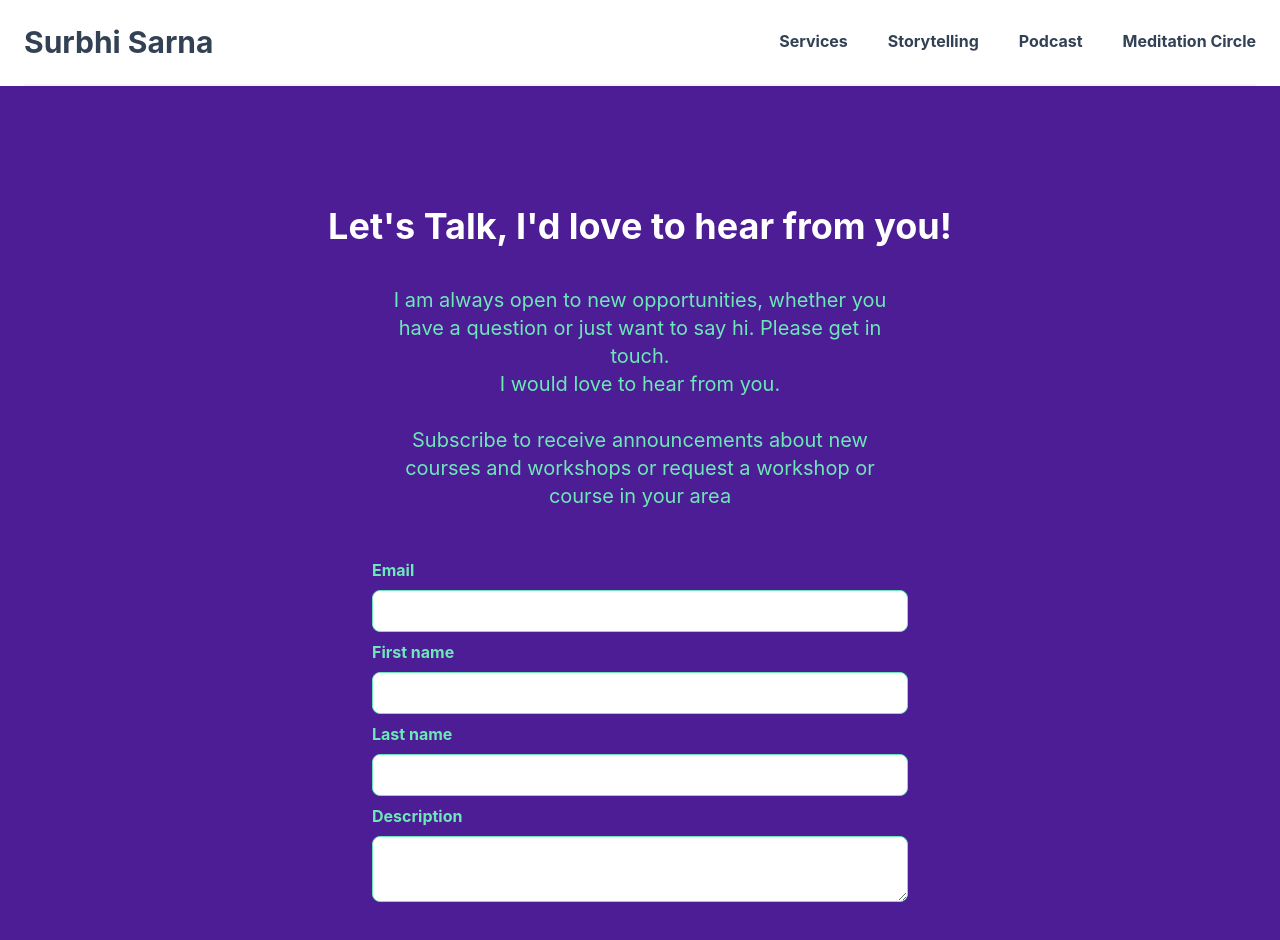
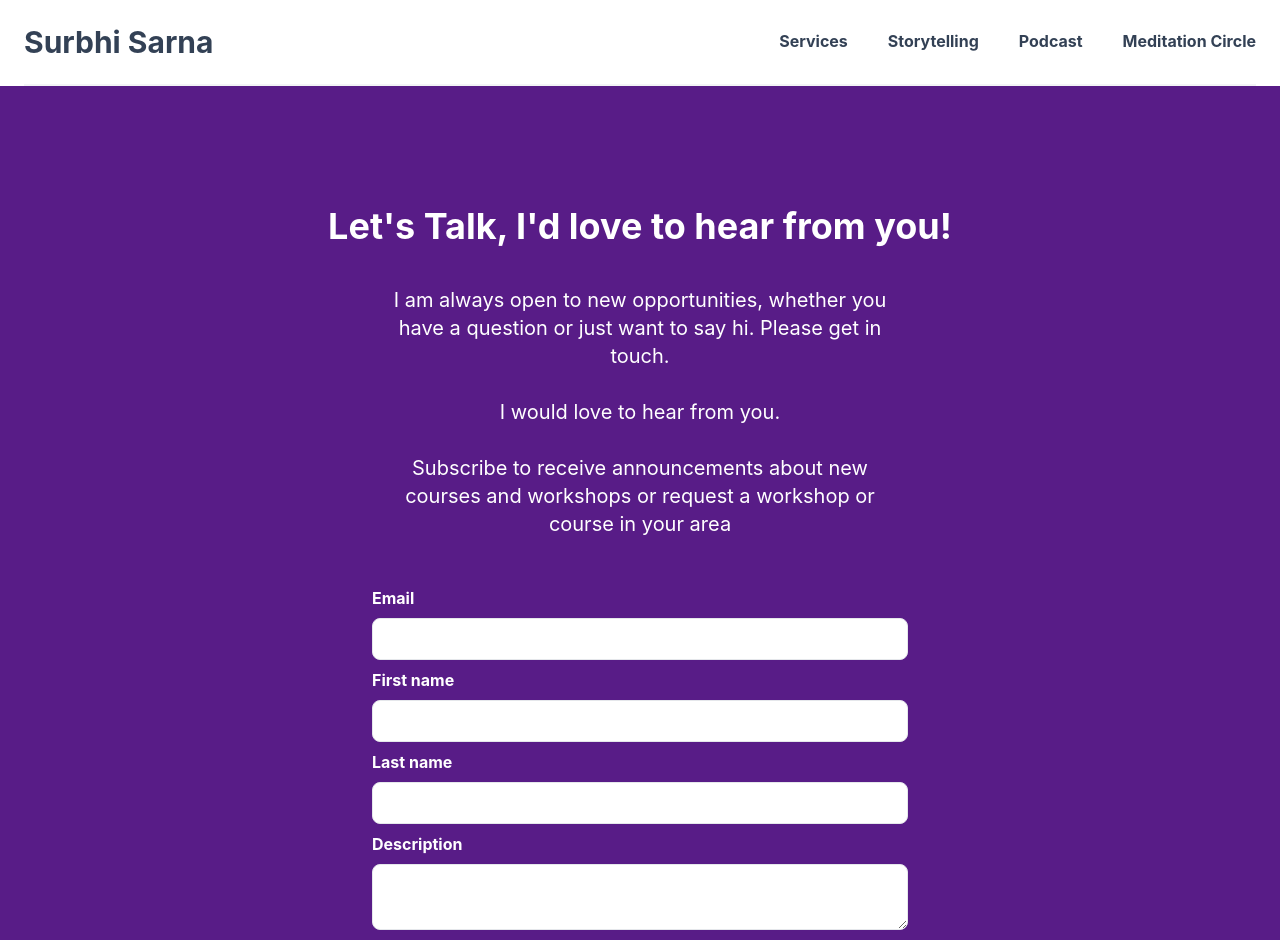
Before and after one commit to SurbhiSarna/surbhi-sarna-site, a React (Vite) app: page /contact in a window 1280 px wide. Shown: the top 940 px of the page. Built offline with nearby package versions, Linux system fonts and the light colour scheme.

Commit message:
:art: - Client changes per feedback

```diff
--- a/src/components/ContactForm/contactform.jsx
+++ b/src/components/ContactForm/contactform.jsx
@@ -14,15 +14,16 @@ class ContactForm extends React.Component {
 
   render() {
     return (
-      <div className="bg-violet-900">
+      <div className="bg-purple-900">
         <div className="max-w-7xl mx-auto md:h-max md:py-20 py-10">
           <h1 className="text-4xl font-bold text-white text-center py-10">
             Let's Talk, I'd love to hear from you!
           </h1>
           <div className="flex flex-col justify-center mx-auto max-w-xl px-5">
-            <p className="text-xl text-emerald-300 text-center pb-10">
+            <p className="text-xl text-white text-center pb-10">
               I am always open to new opportunities, whether you have a question
               or just want to say hi. Please get in touch.
+              <br />
               <br />I would love to hear from you.
               <br />
               <br />
@@ -41,13 +42,13 @@ class ContactForm extends React.Component {
             <div className="flex flex-col justify-center mx-auto max-w-xl px-5">
               <label
                 htmlFor="MERGE0"
-                className="text-emerald-300 font-bold py-2 text-left"
+                className="text-white font-bold py-2 text-left"
               >
                 Email
               </label>
               <input
                 type="email"
-                className="bg-white text-emerald-700 autofill:shadow-none autofill:bg-white autofill:text-emerald-600 focus:outline-none focus:shadow-outline border border-emerald-300 rounded-lg py-2 px-4 block w-full appearance-none leading-normal"
+                className="bg-white text-slate-900 autofill:shadow-none autofill:bg-white autofill:text-emerald-600 focus:outline-none focus:shadow-outline border  rounded-lg py-2 px-4 block w-full appearance-none leading-normal"
                 name="EMAIL"
                 id="MERGE0"
                 value={this.state.emailValue}
@@ -59,13 +60,13 @@ class ContactForm extends React.Component {
               />
               <label
                 htmlFor="MERGE1"
-                className="text-emerald-300 font-bold py-2 text-left"
+                className="text-white font-bold py-2 text-left"
               >
                 First name
               </label>
               <input
                 type="text"
-                className="bg-white text-emerald-700 focus:bg-white focus:outline-none focus:shadow-outline border border-emerald-300 rounded-lg py-2 px-4 block w-full appearance-none leading-normal"
+                className="bg-white text-slate-900  focus:bg-white focus:outline-none focus:shadow-outline border rounded-lg py-2 px-4 block w-full appearance-none leading-normal"
                 name="FNAME"
                 id="MERGE1"
                 value={this.state.fNameValue}
@@ -75,13 +76,13 @@ class ContactForm extends React.Component {
               />
               <label
                 htmlFor="MERGE2"
-                className="text-emerald-300 font-bold py-2 text-left"
+                className="text-white font-bold py-2 text-left"
               >
                 Last name
               </label>
               <input
                 type="text"
-                className="bg-white text-emerald-700 focus:outline-none focus:shadow-outline border border-emerald-300 rounded-lg py-2 px-4 block w-full appearance-none leading-normal"
+                className="bg-white text-slate-900 focus:outline-none focus:shadow-outline border rounded-lg py-2 px-4 block w-full appearance-none leading-normal"
                 name="LNAME"
                 id="MERGE2"
                 value={this.state.lNameValue}
@@ -91,13 +92,13 @@ class ContactForm extends React.Component {
               />
               <label
                 htmlFor="MERGE3"
-                className="text-emerald-300 font-bold py-2 text-left"
+                className="text-white font-bold py-2 text-left"
               >
                 Description
               </label>
               <textarea
                 type="textarea"
-                className="bg-white text-emerald-700 focus:outline-none focus:shadow-outline border border-emerald-300 rounded-lg py-2 px-4 block w-full appearance-none leading-normal"
+                className="bg-white text-slate-900  focus:outline-none focus:shadow-outline border  rounded-lg py-2 px-4 block w-full appearance-none leading-normal"
                 name="DESC"
                 id="MERGE3"
                 value={this.state.descValue}
--- a/src/components/HomepageMoreInfo/homepageMoreInfo.jsx
+++ b/src/components/HomepageMoreInfo/homepageMoreInfo.jsx
@@ -25,7 +25,7 @@ const HomepageMoreInfo = () => {
               </ul>
           </div>
           <Link to="/contact">
-              <button className="focus:outline-none focus:shadow-outline border-slate-700 bg-slate-700 text-xl text-white font-bold py-4 px- rounded-full cursor-pointer hover:text-white hover:bg-slate-900 mb-12">
+              <button className="focus:outline-none focus:shadow-outline border-emerald-600 bg-emerald-600 text-xl text-white font-bold py-4 rounded-full cursor-pointer hover:text-white hover:bg-emerald-800 mb-12">
                   Work with Me
               </button>
           </Link>
--- a/src/components/SplitImageText/splitImageText.jsx
+++ b/src/components/SplitImageText/splitImageText.jsx
@@ -46,7 +46,7 @@ const SplitImageText = (props) => {
           </p>
           <Link to="/about">
               <button
-                  className="focus:outline-none focus:shadow-outline bg-white text-slate-600 font-bold py-2 px-12 rounded-full hover:text-white hover:bg-slate-600 border-slate-700"
+                  className="focus:outline-none focus:shadow-outline bg-emerald-600 text-white font-bold py-2 px-12 rounded-full hover:text-white hover:bg-emerald-800 border-emerald-600"
               >
                   Learn More
               </button>
--- a/src/components/TestimonialsSlider/testimonialsSlider.jsx
+++ b/src/components/TestimonialsSlider/testimonialsSlider.jsx
@@ -82,12 +82,12 @@ const TestimonialsSlider = () => {
           </div>
           <div className="my-5 flex flex-row items-center justify-center pt-5">
             <div className="glide__arrows" data-glide-el="controls">
-              <button className="mx-4 md:mx-16 glide__arrow glide__arrow--left focus:outline-none focus:shadow-outline bg-white text-slate-600 font-bold py-2 px-6 rounded-full hover:text-white hover:bg-slate-600 border-slate-700" data-glide-dir="<">
+              <button className="mx-4 md:mx-16 glide__arrow glide__arrow--left focus:outline-none focus:shadow-outline bg-emerald-600 text-white font-bold py-2 px-6 rounded-full hover:text-emerald-600 hover:bg-white border-emerald-600" data-glide-dir="<">
                 <ArrowLeftIcon className="h-6 w-6" />
               </button>
             </div>
             <div className="glide__arrows" data-glide-el="controls">
-              <button className="mx-4 md:mx-16 glide__arrow glide__arrow--right focus:outline-none focus:shadow-outline bg-white text-slate-600 font-bold py-2 px-6 rounded-full mr-4 hover:text-white hover:bg-slate-600 border-slate-700" data-glide-dir=">">
+              <button className="mx-4 md:mx-16 glide__arrow glide__arrow--right focus:outline-none focus:shadow-outline bg-emerald-600 text-white font-bold py-2 px-6 rounded-full mr-4 hover:text-emerald-600 hover:bg-white border-emerald-600" data-glide-dir=">">
                 <ArrowRightIcon className="h-6 w-6" />
               </button>
             </div>
```
